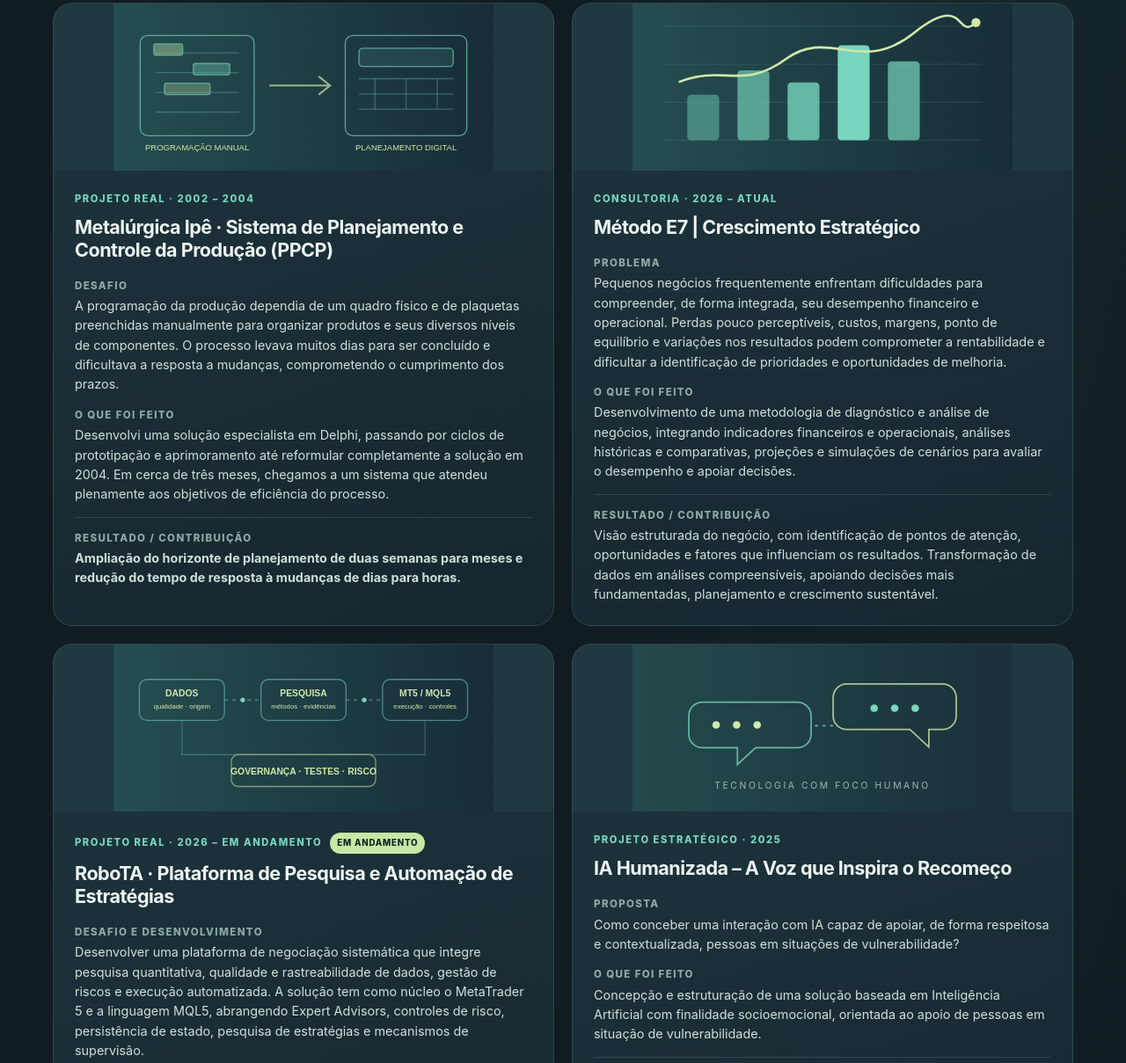
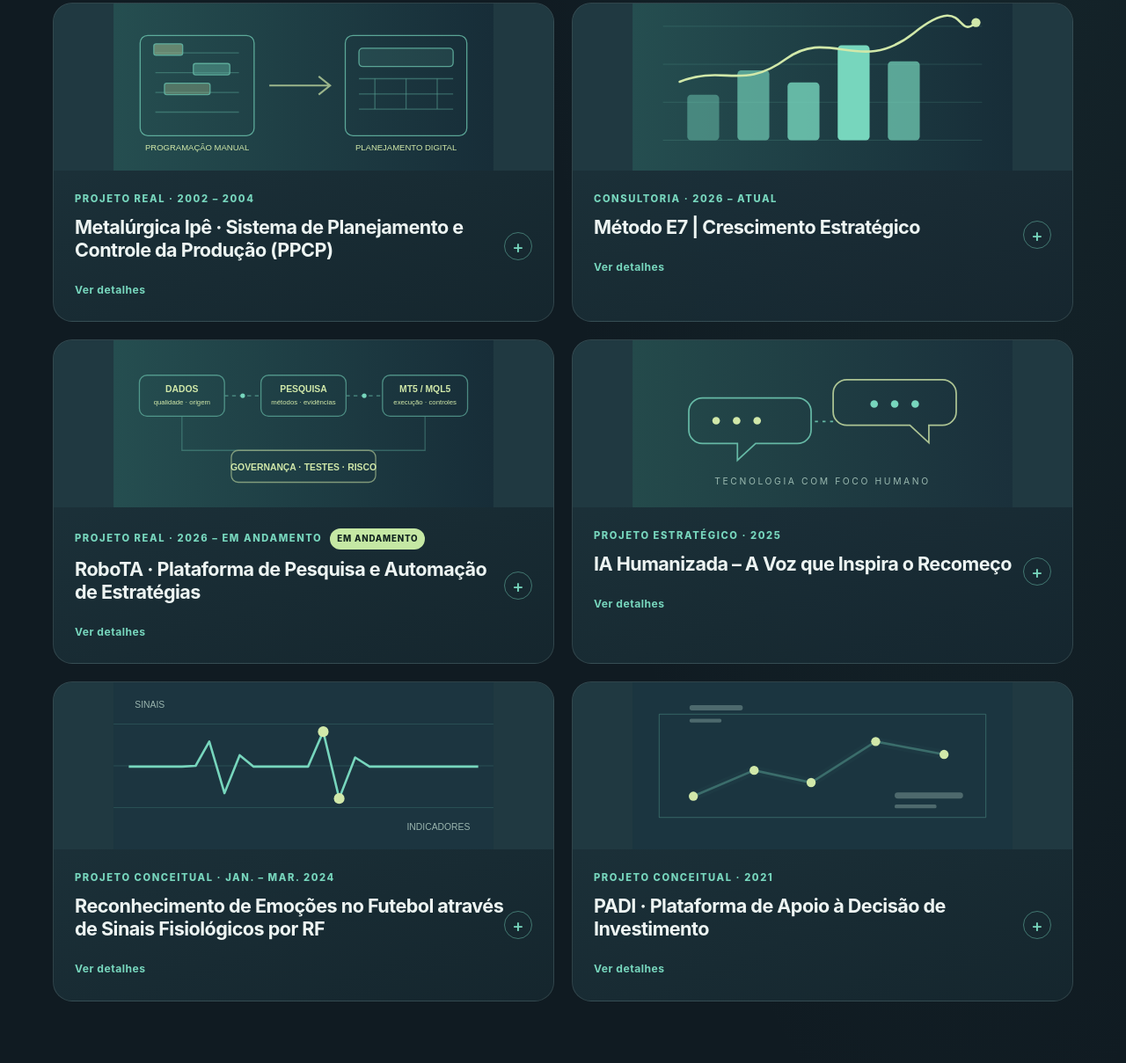
Before and after one commit to jefferson-alves-br/jefferson-alves-br.github.io, a plain HTML site: page index.html in a window 1280 px wide. Shown: the part 929-2138 px from the top of the page at 88% size. Drawn offline with Linux system fonts and the light colour scheme.

Commit message:
Add files via upload

```diff
--- a/index.html
+++ b/index.html
@@ -82,6 +82,21 @@ h2.section-title{font-size:clamp(2rem,4vw,3rem);letter-spacing:-.045em;line-heig
 .project-art{height:190px;position:relative;overflow:hidden;background:#203941}
 .project-art svg{width:100%;height:100%;display:block}
 .project-body{padding:24px;display:flex;flex-direction:column;flex:1}
+/* Cards de projetos expansíveis */
+.project-details{height:100%}
+.project-details>summary{list-style:none;cursor:pointer;position:relative;padding:0 30px 0 0;outline:none}
+.project-details>summary::-webkit-details-marker{display:none}
+.project-details>summary:focus-visible{outline:2px solid var(--accent);outline-offset:6px;border-radius:8px}
+.project-details>summary h3{margin-bottom:18px}
+.project-details>summary:after{content:"+";position:absolute;right:0;top:50%;transform:translateY(-50%);width:30px;height:30px;display:grid;place-items:center;border:1px solid rgba(119,214,189,.45);border-radius:50%;color:var(--accent);font-size:1.25rem;font-weight:500;transition:transform .2s ease,background .2s ease}
+.project-details[open]>summary:after{content:"−";background:rgba(119,214,189,.1)}
+.project-toggle{display:inline-flex;align-items:center;gap:6px;margin-top:2px;color:var(--accent);font-size:.76rem;font-weight:750;letter-spacing:.04em}
+.project-toggle .when-open{display:none}
+.project-details[open] .project-toggle .when-closed{display:none}
+.project-details[open] .project-toggle .when-open{display:inline}
+.project-details>dl{margin-top:20px}
+@media(prefers-reduced-motion:no-preference){.project-details>dl{animation:project-reveal .22s ease both}@keyframes project-reveal{from{opacity:0;transform:translateY(-5px)}to{opacity:1;transform:translateY(0)}}}
+
 .project-type{font-size:.7rem;letter-spacing:.14em;text-transform:uppercase;color:var(--accent);font-weight:800}.project-in-progress .project-type{display:flex;align-items:center;gap:9px}.project-in-progress .project-type:after{content:"EM ANDAMENTO";font-size:.61rem;letter-spacing:.08em;color:#10231f;background:var(--accent2);padding:4px 8px;border-radius:999px}
 .project h3{font-size:1.35rem;line-height:1.2;letter-spacing:-.025em;margin:10px 0 18px}
 .project dl{margin:0;display:grid;gap:14px}
@@ -240,14 +255,20 @@ footer{border-top:1px solid var(--line);padding:22px 0;color:#829995;font-size:.
       </g>
      </svg>
     </div>
-    <div class="project-body">
-     <div class="project-type">Projeto real · 2002 – 2004</div>
-     <h3>Metalúrgica Ipê · Sistema de Planejamento e Controle da Produção (PPCP)</h3>
+    <div class="project-body"><details class="project-details">
+     <summary>
+      <div class="project-type">Projeto real · 2002 – 2004</div>
+      <h3>Metalúrgica Ipê · Sistema de Planejamento e Controle da Produção (PPCP)</h3>
+      <span class="project-toggle"><span class="when-closed">Ver detalhes</span><span class="when-open">Recolher detalhes</span></span>
+     </summary>
+
+
      <dl>
       <div><dt>Desafio</dt><dd>A programação da produção dependia de um quadro físico e de plaquetas preenchidas manualmente para organizar produtos e seus diversos níveis de componentes. O processo levava muitos dias para ser concluído e dificultava a resposta a mudanças, comprometendo o cumprimento dos prazos.</dd></div>
       <div><dt>O que foi feito</dt><dd>Desenvolvi uma solução especialista em Delphi, passando por ciclos de prototipação e aprimoramento até reformular completamente a solução em 2004. Em cerca de três meses, chegamos a um sistema que atendeu plenamente aos objetivos de eficiência do processo.</dd></div>
       <div class="outcome"><dt>Resultado / contribuição</dt><dd><strong>Ampliação do horizonte de planejamento de duas semanas para meses e redução do tempo de resposta à mudanças de dias para horas.</strong></dd></div>
      </dl>
+     </details>
     </div>
    </article>
 
@@ -255,18 +276,24 @@ footer{border-top:1px solid var(--line);padding:22px 0;color:#829995;font-size:.
     <div class="project-art">
      <svg viewBox="0 0 500 220" role="img" aria-label="Visual abstrato de indicadores e diagnóstico"><defs><linearGradient id="g1" x1="0" x2="1"><stop stop-color="#254e50"/><stop offset="1" stop-color="#172d38"/></linearGradient></defs><rect width="500" height="220" fill="url(#g1)"/><g stroke="#7bd9bd" opacity=".18"><path d="M40 180H460M40 130H460M40 80H460M40 30H460"/></g><g fill="#77d6bd"><rect x="72" y="120" width="42" height="60" rx="5" opacity=".45"/><rect x="138" y="88" width="42" height="92" rx="5" opacity=".65"/><rect x="204" y="104" width="42" height="76" rx="5" opacity=".8"/><rect x="270" y="55" width="42" height="125" rx="5"/><rect x="336" y="76" width="42" height="104" rx="5" opacity=".7"/></g><path d="M62 103C120 80 145 115 202 73S300 95 370 39S425 50 452 25" fill="none" stroke="#d1e8a9" stroke-width="3" stroke-linecap="round"/><circle cx="452" cy="25" r="6" fill="#d1e8a9"/></svg>
     </div>
-    <div class="project-body">
-     <div class="project-type">Consultoria · 2026 – atual</div><h3>Método E7 | Crescimento Estratégico</h3>
+    <div class="project-body"><details class="project-details">
+     <summary>
+      <div class="project-type">Consultoria · 2026 – atual</div>
+      <h3>Método E7 | Crescimento Estratégico</h3>
+      <span class="project-toggle"><span class="when-closed">Ver detalhes</span><span class="when-open">Recolher detalhes</span></span>
+     </summary>
+
      <dl>
       <div><dt>Problema</dt><dd>Pequenos negócios frequentemente enfrentam dificuldades para compreender, de forma integrada, seu desempenho financeiro e operacional. Perdas pouco perceptíveis, custos, margens, ponto de equilíbrio e variações nos resultados podem comprometer a rentabilidade e dificultar a identificação de prioridades e oportunidades de melhoria.</dd></div>
       <div><dt>O que foi feito</dt><dd>Desenvolvimento de uma metodologia de diagnóstico e análise de negócios, integrando indicadores financeiros e operacionais, análises históricas e comparativas, projeções e simulações de cenários para avaliar o desempenho e apoiar decisões.</dd></div>
       <div class="outcome"><dt>Resultado / contribuição</dt><dd>Visão estruturada do negócio, com identificação de pontos de atenção, oportunidades e fatores que influenciam os resultados. Transformação de dados em análises compreensíveis, apoiando decisões mais fundamentadas, planejamento e crescimento sustentável.</dd></div>
      </dl>
+     </details>
     </div>
    </article>
 
     <article class="project project-in-progress">
-     <div class="project-art">
+      <div class="project-art">
       <svg viewBox="0 0 500 220" role="img" aria-label="Arquitetura de sistema, dados e controles de risco do RoboTA">
        <defs><linearGradient id="robota-bg" x1="0" x2="1"><stop stop-color="#254e50"/><stop offset="1" stop-color="#172d38"/></linearGradient></defs>
        <rect width="500" height="220" fill="url(#robota-bg)"/>
@@ -290,19 +317,25 @@ footer{border-top:1px solid var(--line);padding:22px 0;color:#829995;font-size:.
        <g fill="#77d6bd"><circle cx="170" cy="73" r="3"/><circle cx="330" cy="73" r="3"/></g>
       </svg>
      </div>
-     <div class="project-body">
+     <div class="project-body"><details class="project-details">
+     <summary>
       <div class="project-type">Projeto real · 2026 – em andamento</div>
       <h3>RoboTA · Plataforma de Pesquisa e Automação de Estratégias</h3>
+      <span class="project-toggle"><span class="when-closed">Ver detalhes</span><span class="when-open">Recolher detalhes</span></span>
+     </summary>
+
+
       <dl>
        <div><dt>Desafio e desenvolvimento</dt><dd>Desenvolver uma plataforma de negociação sistemática que integre pesquisa quantitativa, qualidade e rastreabilidade de dados, gestão de riscos e execução automatizada. A solução tem como núcleo o MetaTrader 5 e a linguagem MQL5, abrangendo Expert Advisors, controles de risco, persistência de estado, pesquisa de estratégias e mecanismos de supervisão.</dd></div>
        <div><dt>Método e gestão</dt><dd>Desenvolvimento incremental, com arquitetura modular, decisões documentadas, versionamento no Git, auditorias de código e testes reproduzíveis. A evolução é orientada por evidências, critérios de aceitação e validação contínua, distinguindo resultados exploratórios de funcionalidades efetivamente comprovadas.</dd></div>
        <div><dt>Resultado / contribuição</dt><dd>Integração de engenharia de software, pesquisa quantitativa e gestão de riscos, com aplicação de IA como apoio à análise, arquitetura, desenvolvimento e auditoria, ficando sob minha responsabilidade as decisões e aprovações ao longo de todo o projeto.</dd></div>
       </dl>
+     </details>
      </div>
     </article>
 
    <article class="project">
-    <div class="project-art">
+   <div class="project-art">
      <svg viewBox="0 0 500 220" role="img" aria-label="Visual abstrato de interação entre pessoas e inteligência artificial">
       <defs><linearGradient id="g4" x1="0" x2="1"><stop stop-color="#244a4b"/><stop offset="1" stop-color="#1a303b"/></linearGradient></defs>
       <rect width="500" height="220" fill="url(#g4)"/>
@@ -316,46 +349,66 @@ footer{border-top:1px solid var(--line);padding:22px 0;color:#829995;font-size:.
       <text x="250" y="190" fill="#9ab9b0" font-size="12" text-anchor="middle" letter-spacing="3">TECNOLOGIA COM FOCO HUMANO</text>
      </svg>
     </div>
-    <div class="project-body">
-     <div class="project-type">Projeto estratégico · 2025</div><h3>IA Humanizada – A Voz que Inspira o Recomeço</h3>
+    <div class="project-body"><details class="project-details">
+     <summary>
+      <div class="project-type">Projeto estratégico · 2025</div>
+      <h3>IA Humanizada – A Voz que Inspira o Recomeço</h3>
+      <span class="project-toggle"><span class="when-closed">Ver detalhes</span><span class="when-open">Recolher detalhes</span></span>
+     </summary>
+
      <dl>
       <div><dt>Proposta</dt><dd>Como conceber uma interação com IA capaz de apoiar, de forma respeitosa e contextualizada, pessoas em situações de vulnerabilidade?</dd></div>
       <div><dt>O que foi feito</dt><dd>Concepção e estruturação de uma solução baseada em Inteligência Artificial com finalidade socioemocional, orientada ao apoio de pessoas em situação de vulnerabilidade.</dd></div>
       <div class="outcome"><dt>Aplicações previstas</dt><dd>Exploração de uma aplicação da IA centrada nas necessidades humanas, considerando o contexto socioemocional da interação.</dd></div>
      </dl>
+     </details>
     </div>
    </article>
 
    <article class="project">
+
     <div class="project-art">
      <svg viewBox="0 0 500 220" role="img" aria-label="Visual abstrato de sinais e indicadores fisiológicos"><rect width="500" height="220" fill="#1c3540"/><g stroke="#6bcdb5" opacity=".2"><path d="M0 55H500M0 110H500M0 165H500"/></g><path d="M20 111H90L108 110L126 78L146 146L166 96L184 111H238L256 111L276 65L297 153L318 99L337 111H480" fill="none" stroke="#77d6bd" stroke-width="3" stroke-linejoin="round"/><circle cx="276" cy="65" r="7" fill="#d1e8a9"/><circle cx="297" cy="153" r="7" fill="#d1e8a9"/><g fill="#9ab5ae" font-size="12" font-family="sans-serif"><text x="28" y="34">SINAIS</text><text x="386" y="195">INDICADORES</text></g></svg>
     </div>
-    <div class="project-body">
-     <div class="project-type">Projeto conceitual · jan. – mar. 2024</div><h3>Reconhecimento de Emoções no Futebol através de Sinais Fisiológicos por RF</h3>
+
+    <div class="project-body"><details class="project-details">
+     <summary>
+      <div class="project-type">Projeto conceitual · jan. – mar. 2024</div>
+      <h3>Reconhecimento de Emoções no Futebol através de Sinais Fisiológicos por RF</h3>
+      <span class="project-toggle"><span class="when-closed">Ver detalhes</span><span class="when-open">Recolher detalhes</span></span>
+     </summary>
+
      <dl>
       <div><dt>Proposta</dt><dd>Estruturar e analisar informações fisiológicas para apoiar a tomada de decisão em ambientes esportivos de alta performance.</dd></div>
       <div><dt>O que foi feito</dt><dd>Organização e interpretação de dados captados em tempo real, com coleta organizada, modelagem de indicadores, consolidação analítica e visualização orientada à decisão.</dd></div>
       <div class="outcome"><dt>Aplicações previstas</dt><dd>Apoio estratégico durante competições, personalização de treinamentos, monitoramento de fatores de pressão e estresse e consolidação de informações para análise técnica.</dd></div>
      </dl>
+     </details>
     </div>
    </article>
 
    <article class="project">
+
     <div class="project-art">
      <svg viewBox="0 0 500 220" role="img" aria-label="Visual abstrato de cenários e decisão de investimento"><rect width="500" height="220" fill="#1b3540"/><g fill="none" stroke="#77d6bd" opacity=".35"><path d="M35 42H465M35 178H465M35 42V178M465 42V178"/><path d="M80 150L160 116L235 132L320 78L410 95" stroke-width="3"/><path d="M80 150L160 116L235 132L320 78L410 95" stroke-width="12" opacity=".08"/></g><g fill="#d1e8a9"><circle cx="80" cy="150" r="6"/><circle cx="160" cy="116" r="6"/><circle cx="235" cy="132" r="6"/><circle cx="320" cy="78" r="6"/><circle cx="410" cy="95" r="6"/></g><g fill="#8ca9a4" opacity=".45"><rect x="75" y="30" width="70" height="7" rx="3"/><rect x="75" y="48" width="42" height="5" rx="2"/><rect x="345" y="145" width="90" height="8" rx="4"/><rect x="345" y="161" width="55" height="5" rx="2"/></g></svg>
     </div>
-    <div class="project-body">
-     <div class="project-type">Projeto conceitual · 2021</div><h3>PADI · Plataforma de Apoio à Decisão de Investimento</h3>
+
+    <div class="project-body"><details class="project-details">
+     <summary>
+      <div class="project-type">Projeto conceitual · 2021</div>
+      <h3>PADI · Plataforma de Apoio à Decisão de Investimento</h3>
+      <span class="project-toggle"><span class="when-closed">Ver detalhes</span><span class="when-open">Recolher detalhes</span></span>
+     </summary>
+
      <dl>
       <div><dt>Proposta</dt><dd>Investidores iniciantes precisam interpretar informações, métricas e cenários para comparar oportunidades com mais critério.</dd></div>
       <div><dt>O que foi feito</dt><dd>Estruturação de requisitos de informação, indicadores, filtros de seleção de ativos, análise de cenários e protótipos de interface.</dd></div>
       <div class="outcome"><dt>Aplicações previstas</dt><dd>Concepção de uma plataforma e de um fluxo analítico para organizar critérios e apoiar decisões de investimento de forma mais estruturada.</dd></div>
      </dl>
+     </details>
     </div>
 
-
    </article>
-
 
   </div>
  </div>
```
